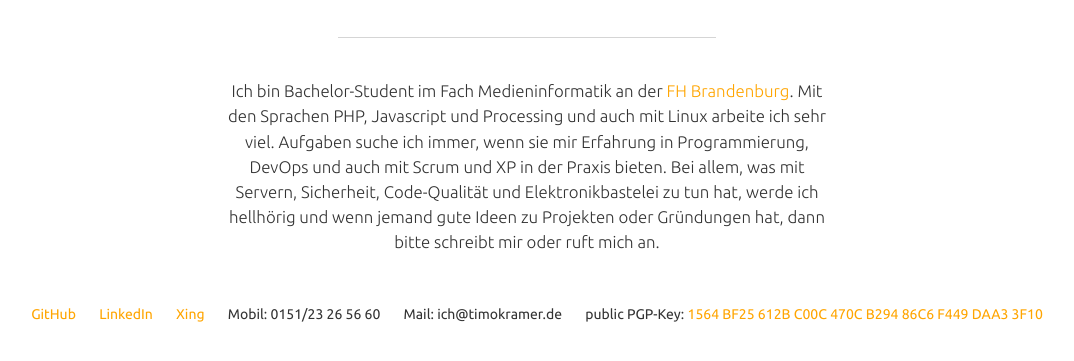
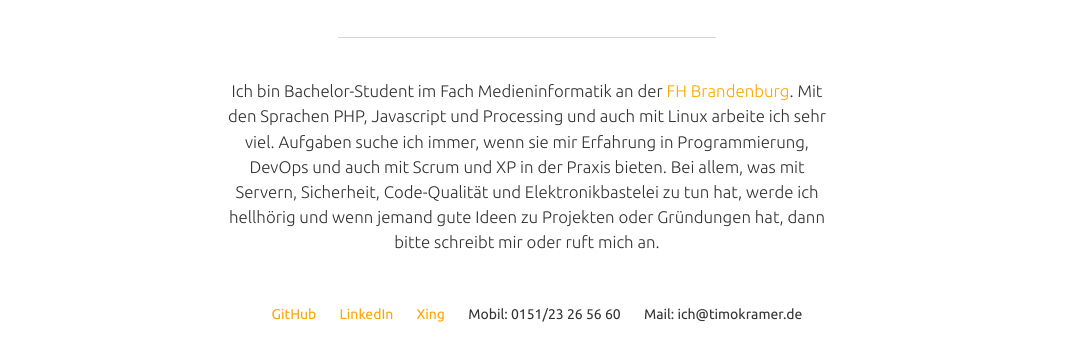
Before and after one commit to TimoKramer/timokramerde, a plain HTML site: page index.html in a window 1280 px wide. Shown: the part 309-670 px from the top of the page, without its empty margins (113-1187 px from the left). Drawn offline with Linux system fonts and the light colour scheme.

Commit message:
removed GPG

```diff
--- a/index.html
+++ b/index.html
@@ -49,7 +49,6 @@
 			<li><a href="https://www.xing.com/profile/Timo_Kramer9/"><span>Xing</span></a></li>
    			<li>Mobil: 0151/23 26 56 60</li>
 			<li>Mail: ich@<span class="visually-hidden">null</span>timokramer.de</li>
-			<li>public PGP-Key: <a href="./gpg-key.asc">1564 BF25 612B C00C 470C  B294 86C6 F449 DAA3 3F10</a></li>
 		</ul>
 
     </header>
```
Also changed, not shown: 1 other file.
